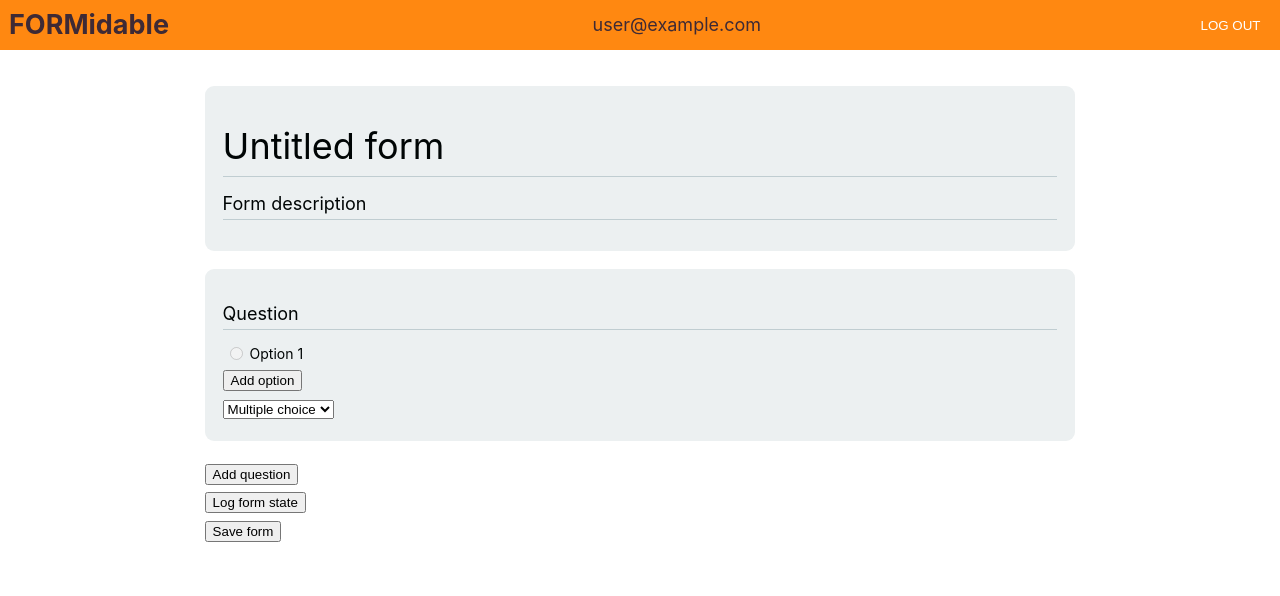
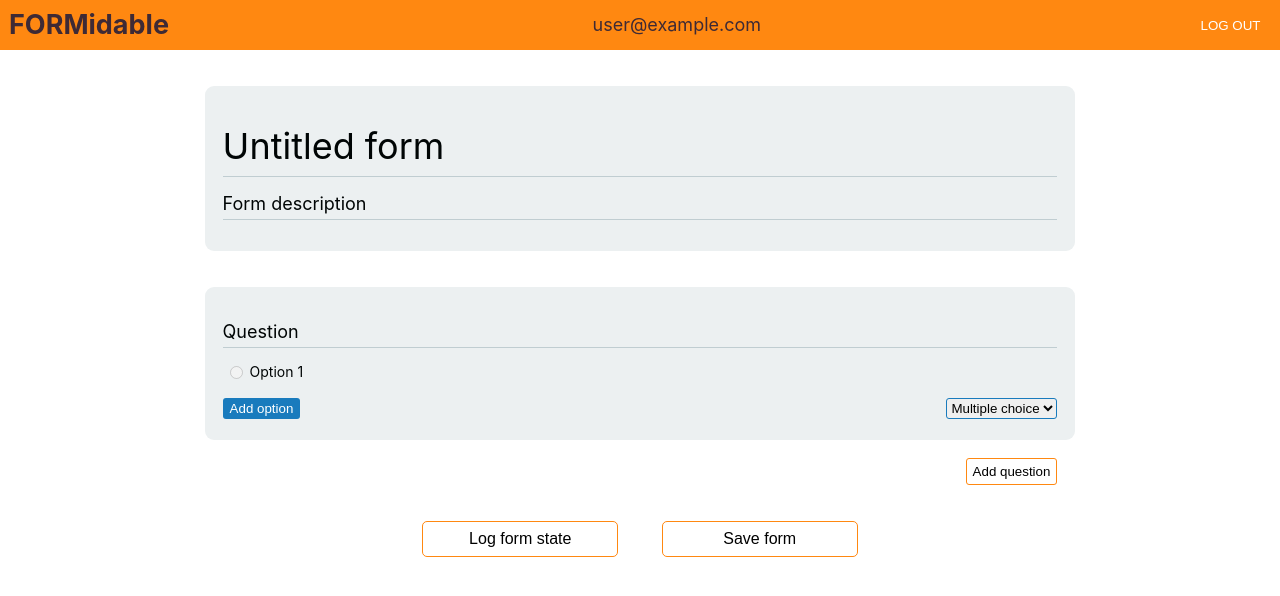
Before and after one commit to Mapperdave/Formidable, a Next.js app in the folder formidable-app/: page /forms/edit in a window 1280 px wide. Shown: the top 596 px of the page. Built offline with nearby package versions, Linux system fonts and the light colour scheme; no server answers; sample sign-in values are in the browser's storage.

Commit message:
Functionality to respond to forms working with database, basic styling for form creaton finished
Co-authored-by: Vera Fristedt <veran877.student.liu.se>

```diff
--- a/formidable-app/components/form_question.js
+++ b/formidable-app/components/form_question.js
@@ -21,7 +21,9 @@ export default function FormQuestion({type, componentKey, setComponentKey, id, f
             <input type='radio' className={styles.optionType} disabled/>
           )
         )}
-        {renderEditableText(options, editingOptions, setOptions, setEditingOptions, 'options', id, i)}
+        <div className={styles.optionText}>
+          {renderEditableText(options, editingOptions, setOptions, setEditingOptions, 'options', id, i)}
+        </div>
       </div>
     )
   });
@@ -67,7 +69,7 @@ export default function FormQuestion({type, componentKey, setComponentKey, id, f
   }
 
   return(
-    <div>
+    <div className={styles.sectionDiv}>
       <div className={styles.questionDiv}>
         <div className={styles.editableText}>
           {renderEditableText(question, editingQuestion, setQuestion, setEditingQuestion, 'questions', id)}
@@ -78,7 +80,7 @@ export default function FormQuestion({type, componentKey, setComponentKey, id, f
         ) : (
           <form className={styles.optionsForm}>
             {renderOptions}
-            <button onClick={addOption}>Add option</button>
+            <button className={styles.addOptButton} onClick={addOption}>Add option</button>
           </form>
         )}
         </div>
@@ -92,7 +94,7 @@ export default function FormQuestion({type, componentKey, setComponentKey, id, f
         </form>
       </div>
       <div>
-        <button onClick={addQuestion}>Add question</button>
+        <button className={styles.addQuesButton} onClick={addQuestion}>Add question</button>
       </div>
     </div>
   )
--- a/formidable-app/components/form_question.module.css
+++ b/formidable-app/components/form_question.module.css
@@ -1,3 +1,9 @@
+.sectionDiv {
+  display: flex;
+  flex-direction: column;
+  align-items: stretch;
+}
+
 .editableText {
   margin: 0.7rem 0;
 
@@ -11,6 +17,7 @@
 
 
 .questionDiv {
+  position: relative;
   padding: 1rem;
   margin: 1rem 0;
 
@@ -21,14 +28,17 @@
 .optionsForm {
   margin: 0;
 }
+
 .optionDiv {
   display: flex;
   flex-direction: row;
   align-items: center;
   justify-content: stretch;
 
+  margin: 0.5rem 0;
   font-size: 14px;
 }
+
 .optionType:first-child {
   width: 1.5rem;
   margin: 0;
@@ -38,10 +48,61 @@ p.optionType {
   text-align: center;
 }
 
+.optionText {
+  width: 90%;
+  border-bottom: 1px solid transparent;
+}
+.optionText:hover {
+  border-bottom: 1px solid #c0cdd1;
+}
+.optionText:focus-within {
+  border-bottom: 1px solid #197BBD;
+}
+
+.addOptButton {
+  height: 1.2rem;
+
+  background-color: #197BBD;
+  color: white;
+
+  border-radius: 3px;
+  border: 1px solid transparent;
+}
+.addOptButton:hover {
+  background-color: #3da2e5;
+}
+
 .questionType {
-  align-self: flex-end;
+  position: absolute;
+  bottom: 1rem;
+  right: 1rem;
+}
+.questionType select {
+  height: 1.2rem;
+
+  border-radius: 3px;
+  border: 1px solid #197BBD;
+}
+.questionType select:hover {
+  cursor: pointer;
+}
+.questionType select:focus {
+  outline: none;
 }
 
 .textAnswer {
   font-size: 14px;
 }
+
+.addQuesButton {
+  height: 1.5rem;
+  display: flex;
+  align-items: center;
+  margin-right: 1rem;
+  margin-left: auto;
+
+  background-color: white;
+
+  border-radius: 3px;
+  border: 1px solid #FF8811;
+}
--- a/formidable-app/pages/api/get_form.js
+++ b/formidable-app/pages/api/get_form.js
@@ -12,6 +12,6 @@ export default async (req, res) => {
     res.status(400).json( {error: 'Unexpected error'} );
     console.log(err);
   });
-  console.log(form);
+
   res.status(200).json(form);
 }
--- /dev/null
+++ b/formidable-app/pages/api/save_answer.js
@@ -0,0 +1,43 @@
+import { connectToDatabase } from '../../util/mongodb'
+import { ObjectID } from 'mongodb'
+
+export default async (req, res) => {
+
+  const { db } = await connectToDatabase();
+
+  const timestamp = new Date();
+  let answer = {};
+  answer.answer = req.body.answer;
+  answer.keys = req.body.keys;
+  answer.formId = ObjectID(req.body.formId);
+  answer.createdAt = timestamp;
+  answer.updatedAt = timestamp;
+
+  const answerId = await db
+  .collection('form_answers')
+  .insertOne(answer)
+  .then(res => {
+    return Promise.resolve(res.insertedId);
+  })
+  .catch(err => {
+    res.status(400).json( {error: 'Unexpected error'} );
+    console.log(err);
+  });
+
+  db
+  .collection('forms')
+  .updateOne(
+    { _id: ObjectID(req.body.formId) },
+    {
+      $push: { answers: ObjectID(answerId) },
+      $set: { updatedAt: timestamp},
+    },
+    { upsert: true }
+  )
+  .catch(err => {
+    res.status(400).json( {error: 'Unexpected error'} );
+    console.log(err);
+  });
+
+  res.status(200).send();
+}
--- a/formidable-app/pages/api/save_form.js
+++ b/formidable-app/pages/api/save_form.js
@@ -18,7 +18,6 @@ export default async (req, res) => {
 
   const timestamp = new Date();
   let form = req.body.form;
-  delete form.keys;
   form.userId = ObjectID(userId);
   form.answers = [],
   form.createdAt = timestamp;
--- a/formidable-app/pages/forms/edit.js
+++ b/formidable-app/pages/forms/edit.js
@@ -83,7 +83,9 @@ export default function Edit({ email }) {
         );
       } else {
         return(
-          <p onClick={(e) => setOptionsEdit(editing, setEdit, optInd, true, e)}>{handleValue(value, optInd)}</p>
+          <p onClick={(e) => setOptionsEdit(editing, setEdit, optInd, true, e)}>
+            {handleValue(value, optInd)}
+          </p>
         )
       }
     } else {
@@ -149,9 +151,10 @@ export default function Edit({ email }) {
         <div>
           {renderForm}
         </div>
-        <button onClick={testFunction}>Log form state</button>
-        <br></br>
-        <button onClick={e => saveForm(e)}>Save form</button>
+        <div className={styles.endButtonsDiv}>
+          <button onClick={testFunction}>Log form state</button>
+          <button onClick={e => saveForm(e)}>Save form</button>
+        </div>
       </div>
     </Layout>
   );
--- a/formidable-app/styles/Edit.module.css
+++ b/formidable-app/styles/Edit.module.css
@@ -42,3 +42,26 @@
   border-top: 0px;
   border-bottom: 2px solid #197BBD;
 }
+
+.endButtonsDiv {
+  width: 50%;
+  margin: auto;
+  margin-top: 2rem;
+  display: flex;
+  flex-direction: row;
+  justify-content: space-between;
+  align-items: center;
+}
+.endButtonsDiv button{
+  width: 45%;
+  height: 2rem;
+
+  font-size: 16px;
+  background-color: white;
+
+  border-radius: 5px;
+  border: 1px solid #FF8811;
+}
+.endButtonsDiv:nth-child {
+  background-color: #FF8811;
+}
```
Also changed, not shown: formidable-app/components/form_answer.js (+42 -15 lines), formidable-app/pages/forms/[id].js (+35 -36 lines), formidable-app/pages/forms/answer.js (+66 -31 lines).
